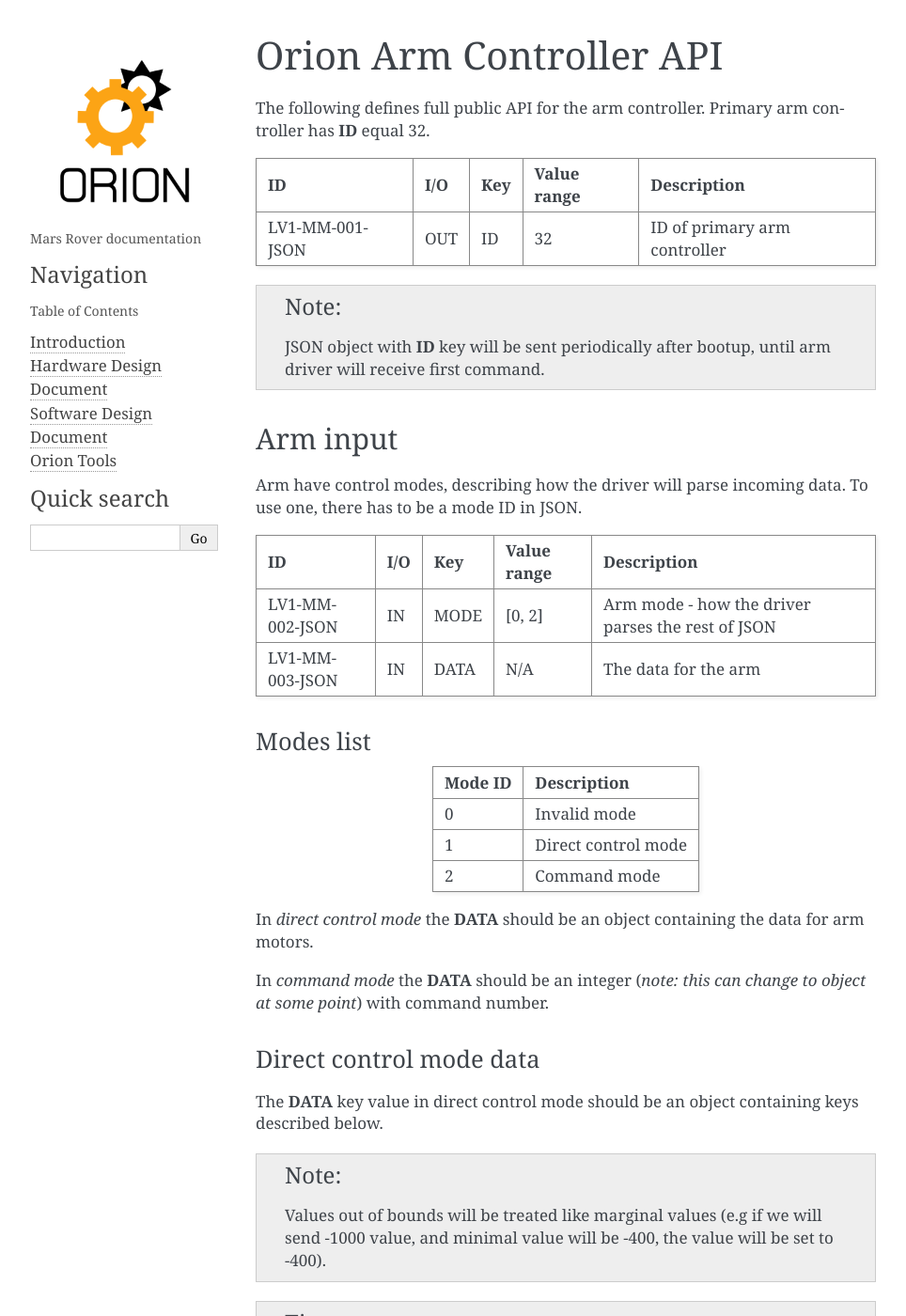
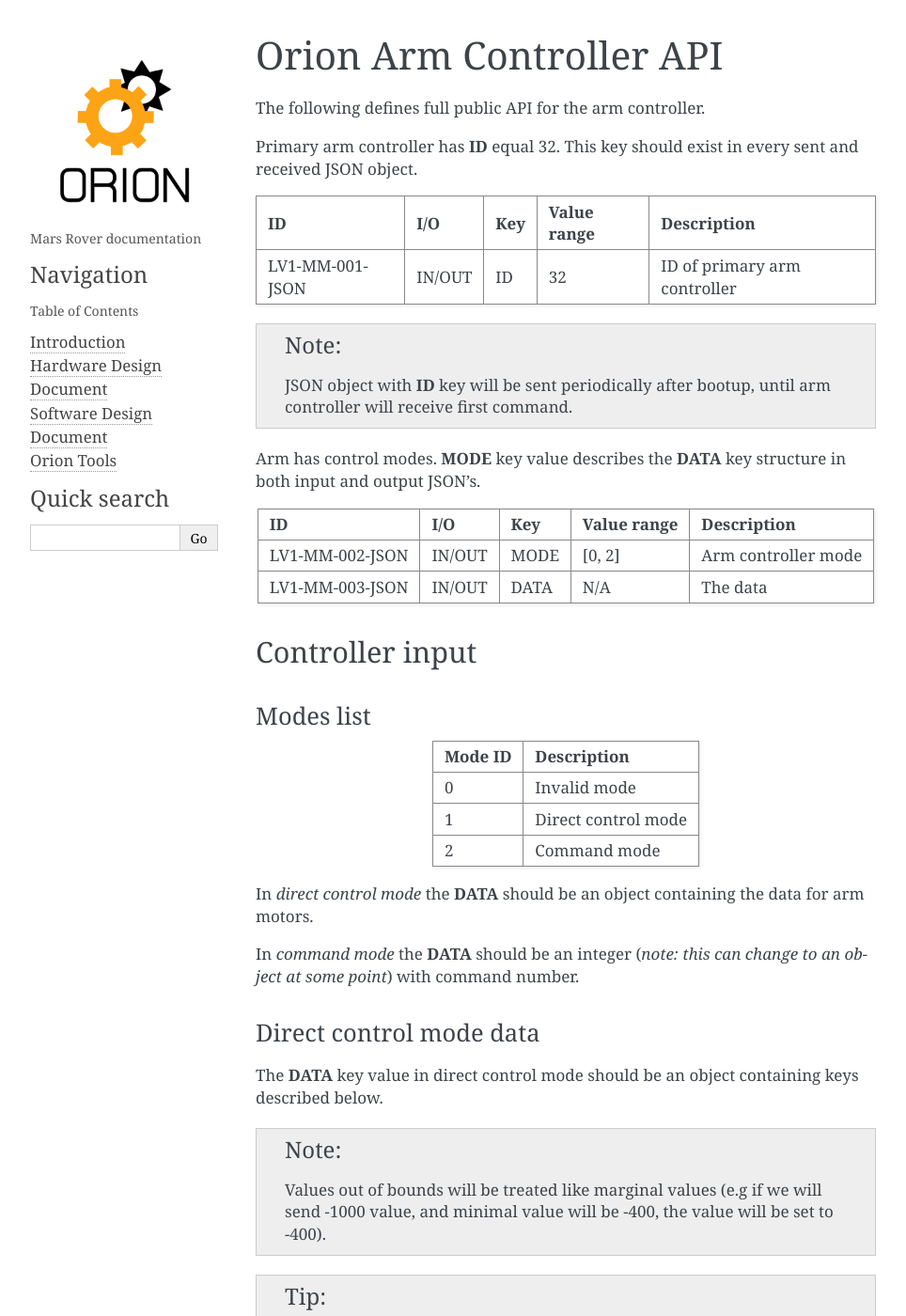
Before and after one commit to krkruk/OrionDoc, a Sphinx documentation site: the page built from source/docs/SDD/arm_io_documentation.rst, in a window 1280 px wide and 1400 px high. Shown: the whole window at 94% size, without its empty margins (148-1112 px from the left). Built offline with Sphinx 7.4.7, drawn with Linux system fonts in a browser that asks for light colours; some of the changed text lies outside the part shown.

```diff
--- a/source/docs/SDD/arm_io_documentation.rst
+++ b/source/docs/SDD/arm_io_documentation.rst
@@ -6,29 +6,31 @@
 Orion Arm Controller API
 ========================
 
-The following defines full public API for the arm controller. Primary arm controller has **ID** equal 32.
+The following defines full public API for the arm controller.
 
-+-----------------+------+------+-------------+---------------------------------------------------+
-| ID              | I/O  | Key  | Value range | Description                                       |
-+=================+======+======+=============+===================================================+
-| LV1-MM-001-JSON | OUT  | ID   | 32          | ID of primary arm controller                      |
-+-----------------+------+------+-------------+---------------------------------------------------+
+Primary arm controller has **ID** equal 32. This key should exist in every sent and received JSON object.
+
++-----------------+---------+------+-------------+---------------------------------------------------+
+| ID              | I/O     | Key  | Value range | Description                                       |
++=================+=========+======+=============+===================================================+
+| LV1-MM-001-JSON | IN/OUT  | ID   | 32          | ID of primary arm controller                      |
++-----------------+---------+------+-------------+---------------------------------------------------+
 
 .. note::
-    JSON object with **ID** key will be sent periodically after bootup, until arm driver will receive first command.
+    JSON object with **ID** key will be sent periodically after bootup, until arm controller will receive first command.
 
-Arm input
-=========
+Arm has control modes. **MODE** key value describes the **DATA** key structure in both input and output JSON's.
 
-Arm have control modes, describing how the driver will parse incoming data. To use one, there has to be a mode ID in JSON.
++-----------------+--------+------+-------------+----------------------+
+| ID              | I/O    | Key  | Value range | Description          |
++=================+========+======+=============+======================+
+| LV1-MM-002-JSON | IN/OUT | MODE | [0, 2]      | Arm controller mode  |
++-----------------+--------+------+-------------+----------------------+
+| LV1-MM-003-JSON | IN/OUT | DATA | N/A         | The data             |
++-----------------+--------+------+-------------+----------------------+
 
-+-----------------+------+------+-------------+---------------------------------------------------+
-| ID              | I/O  | Key  | Value range | Description                                       |
-+=================+======+======+=============+===================================================+
-| LV1-MM-002-JSON | IN   | MODE | [0, 2]      | Arm mode - how the driver parses the rest of JSON |
-+-----------------+------+------+-------------+---------------------------------------------------+
-| LV1-MM-003-JSON | IN   | DATA | N/A         | The data for the arm                              |
-+-----------------+------+------+-------------+---------------------------------------------------+
+Controller input
+================
 
 Modes list
 ~~~~~~~~~~
@@ -45,7 +47,7 @@ Modes list
 
 In *direct control mode* the **DATA** should be an object containing the data for arm motors.
 
-In *command mode* the **DATA** should be an integer (*note: this can change to object at some point*) with command number.
+In *command mode* the **DATA** should be an integer (*note: this can change to an object at some point*) with command number.
 
 Direct control mode data
 ~~~~~~~~~~~~~~~~~~~~~~~~
@@ -56,7 +58,7 @@ The **DATA** key value in direct control mode should be an object containing key
     Values out of bounds will be treated like marginal values (e.g if we will send -1000 value, and minimal value will be -400, the value will be set to -400).
 
 .. tip::
-    Sending only the changed inputs is recommended, to shorten data parsing, because the driver will remember the last state of a motor.
+    Sending only the changed inputs is recommended, to shorten data parsing, because the controller will remember the last state of a motor.
 
 +-----------------+------+-----+-------------+---------------------------------------------------------------------------+
 | ID              | I/O  | Key | Value range | Description                                                               |
@@ -155,7 +157,7 @@ In command mode, feedback will be sent **only after executing the command**.
 For now, there is no way to stop command execution
 
 .. note::
-    But will be, execution will be terminated after receiving *ID 1* (Stop the arm movement) command. TODO.
+    But, in the future, there will be - execution will be terminated after receiving *ID 1* (Stop the arm movement) command. TODO.
 
 Feedback will contain **ID** key, and flag
 
@@ -164,3 +166,76 @@ Feedback will contain **ID** key, and flag
 +=================+======+======+=============+========================================================+
 | LV1-MM-301-JSON | OUT  | CMDF | [0, 1]      | 0 if command failed, 1 if command executed sucessfully |
 +-----------------+------+------+-------------+--------------------------------------------------------+
+
+
+Examples
+========
+
+.. note::
+    Electric current values in example feedback is not the real current draw; it's just an example
+
+**Bootup JSON sent by arm**
+
+Output:
+
+.. sourcecode:: json
+
+    {
+        "ID": 32
+    }
+
+**Setting the turret speed to 200 and extending the arm (with both actuators and extending motor)**
+
+Input:
+
+.. sourcecode:: json
+
+    {
+        "ID": 32,
+	    "MODE": 1,
+	    "DATA": {
+		    "TRM": 200,
+		    "LAA": 1,
+		    "UAA": 1,
+		    "AEM": 400
+	    }
+    }
+
+Output:
+
+.. sourcecode:: json
+
+    {
+        "ID": 32,
+        "MODE": 1,
+        "DATA": {
+            "TRM": [200, 65, 0],
+            "LAA": [1, 50, 0],
+            "UAA": [1, 45, 0],
+            "AEM": [400, 35, 0]
+        }
+    }
+
+** Sending "unfold the arm" command**
+
+Input:
+
+.. sourcecode:: json
+
+    {
+        "ID": 32,
+        "MODE": 2,
+        "DATA": 3
+    }
+
+Output:
+
+.. sourcecode:: json
+
+    {
+        "ID": 32,
+        "MODE": 2,
+        "DATA": {
+            "CMDF": 1
+        }
+    }
```
